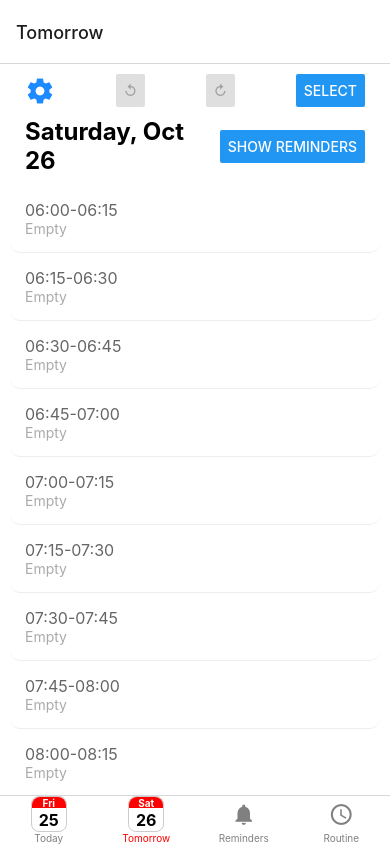
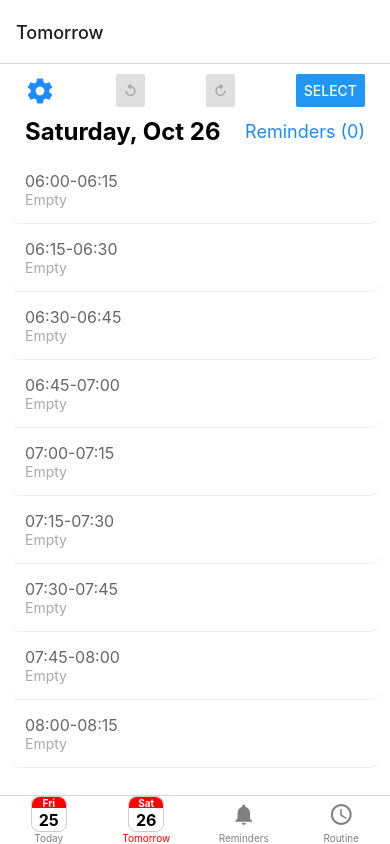
Before and after one commit to izzyjhuang/todolist, a React Native app: screen /Tomorrow in a window 390 px wide. Built offline with nearby package versions, Linux system fonts and the light colour scheme.

Commit message:
added reminder bar

```diff
--- /dev/null
+++ b/components/EventEmitter.js
@@ -0,0 +1,4 @@
+// EventEmitter.js
+import { EventEmitter } from 'events';
+const eventEmitter = new EventEmitter();
+export default eventEmitter;
--- a/package.json
+++ b/package.json
@@ -14,6 +14,7 @@
     "@react-native-picker/picker": "^2.9.0",
     "@react-navigation/bottom-tabs": "^6.6.1",
     "@react-navigation/native": "^6.1.18",
+    "events": "^3.3.0",
     "expo": "~51.0.28",
     "expo-status-bar": "~1.12.1",
     "react": "18.2.0",
--- a/screens/AllTodosScreen.js
+++ b/screens/AllTodosScreen.js
@@ -6,6 +6,7 @@ import DateTimePicker from '@react-native-community/datetimepicker';
 import { Swipeable } from 'react-native-gesture-handler';
 import { v4 as uuidv4 } from 'uuid';
 import 'react-native-get-random-values';
+import eventEmitter from '../components/EventEmitter';
 
 const AllTodosScreen = () => {
   const [todos, setTodos] = useState([]);
@@ -81,6 +82,7 @@ const AllTodosScreen = () => {
     }
 
     saveTodos(updatedTodos); // Save the updated list of todos
+    eventEmitter.emit('reminderUpdated'); // Emit an event for update
     setModalVisible(false); // Close the modal after adding or editing
     setNewTitle(''); // Reset the title input
     setNewDescription(''); // Reset the description input
@@ -91,6 +93,7 @@ const AllTodosScreen = () => {
     const updatedTodos = todos.map(todo =>
       todo.id === id ? { ...todo, completed: !todo.completed } : todo
     );
+    eventEmitter.emit('reminderUpdated'); // Emit an event for update
     saveTodos(updatedTodos); // Save the updated list with the updated completion status
   };
   const categorizeTodos = () => {
@@ -136,6 +139,7 @@ const AllTodosScreen = () => {
     saveHistory(); // Save the current state for undo functionality
     const updatedTodos = todos.filter(todo => todo.id !== id); // Filter out the todo with the specified id
     saveTodos(updatedTodos); // Save the updated list of todos
+    eventEmitter.emit('reminderUpdated'); // Emit an event for update
   };
 
   const renderRightActions = (id) => (
@@ -323,7 +327,7 @@ const styles = StyleSheet.create({
     alignItems: 'flex-start',
   },
   datePicker: {
-    width: '100%',
+    width: '40%',
   },
   deleteButton: {
     backgroundColor: 'red',
--- a/screens/TodayScreen.js
+++ b/screens/TodayScreen.js
@@ -10,6 +10,7 @@ import AddTodoModal from '../components/AddTodoModal';
 import SettingsModal from '../components/SettingsModal';
 import DateTimePicker from '@react-native-community/datetimepicker';
 import { Swipeable } from 'react-native-gesture-handler';
+import eventEmitter from '../components/EventEmitter';
 
 const getCurrentTime = () => {
   const now = new Date();
@@ -126,9 +127,9 @@ const TodayScreen = () => {
             <Text style={[styles.reminderDescription, item.completed && styles.completedText]}>{item.description}</Text>
           ) : null}
         </View>
-        <Text style={[styles.reminderDate, item.completed && styles.completedText]}>
+        {/* <Text style={[styles.reminderDate, item.completed && styles.completedText]}>
           {new Date(item.date).toLocaleDateString('en-US')}
-        </Text>
+        </Text> */}
       </TouchableOpacity>
     </Swipeable>
   );
@@ -143,12 +144,28 @@ const TodayScreen = () => {
   useEffect(() => {
     const loadTodayReminders = async () => {
       const storedTodos = await AsyncStorage.getItem('todos');
+      const todayDate = new Date().toISOString().split('T')[0]; // Format: YYYY-MM-DD
       if (storedTodos) {
         const todos = JSON.parse(storedTodos);
-        filterTodayReminders(todos); // Filter for today's reminders
+        const todayReminders = todos.filter(
+          (todo) => new Date(todo.date).toISOString().split('T')[0] === todayDate
+        );
+        setReminders(todayReminders);
       }
     };
+
     loadTodayReminders();
+
+    const handleReminderUpdate = () => {
+      loadTodayReminders(); // Reload reminders when an update occurs
+    };
+
+    eventEmitter.on('reminderUpdated', handleReminderUpdate);
+
+    // Clean up the listener when the component is unmounted
+    return () => {
+      eventEmitter.off('reminderUpdated', handleReminderUpdate);
+    };
   }, []);
 
   const toggleRemindersVisibility = () => {
@@ -465,7 +482,19 @@ const TodayScreen = () => {
       </View>
       <View style={styles.headerContainer}>
         <Text style={styles.header}>{getFormattedDate()}</Text>
-        <Button title={isRemindersVisible ? "Hide Reminders" : "Show Reminders"} onPress={toggleRemindersVisibility} />
+        <TouchableOpacity onPress={toggleRemindersVisibility}>
+          <Text
+            style={[
+              styles.remindersButton,
+              { fontWeight: reminders.length > 0 ? 'bold' : 'normal',
+                fontSize: 18,
+                color: '#1E8AFF',
+               } // Conditional font weight
+            ]}
+          >
+            {isRemindersVisible ? `Hide Reminders` : `Reminders (${reminders.length})`}
+          </Text>
+        </TouchableOpacity>
       </View>
 
       {/* Collapsible Reminder Section */}
@@ -707,6 +736,9 @@ const styles = StyleSheet.create({
     marginBottom: 20,
     alignItems: 'flex-start',
   },
+  datePicker: {
+    width: '40%',
+  },
   noRemindersText: {
     fontSize: 16,
     color: '#888',
--- a/screens/TomorrowScreen.js
+++ b/screens/TomorrowScreen.js
@@ -9,6 +9,7 @@ import SettingsModal from '../components/SettingsModal';
 import DateTimePicker from '@react-native-community/datetimepicker';
 import { Swipeable } from 'react-native-gesture-handler';
 import { usePriorities } from '../components/PrioritiesContext';
+import eventEmitter from '../components/EventEmitter';
 
 // Function to get tomorrow's date in the format "YYYY-MM-DD" for easier comparison
 const getTomorrowDate = () => {
@@ -91,12 +92,31 @@ const TomorrowScreen = () => {
   useEffect(() => {
     const loadTomorrowReminders = async () => {
       const storedTodos = await AsyncStorage.getItem('todos');
+      const tomorrow = new Date();
+      tomorrow.setDate(tomorrow.getDate() + 1); // Set date to tomorrow
+      const tomorrowDateString = tomorrow.toISOString().split('T')[0]; // Format: YYYY-MM-DD
+
       if (storedTodos) {
         const todos = JSON.parse(storedTodos);
-        filterTomorrowReminders(todos); // Filter for tomorrow's reminders
+        const tomorrowReminders = todos.filter(
+          (todo) => new Date(todo.date).toISOString().split('T')[0] === tomorrowDateString
+        );
+        setReminders(tomorrowReminders);
       }
     };
+
     loadTomorrowReminders();
+
+    const handleReminderUpdate = () => {
+      loadTomorrowReminders(); // Reload reminders when an update occurs
+    };
+
+    eventEmitter.on('reminderUpdated', handleReminderUpdate);
+
+    // Clean up the listener when the component is unmounted
+    return () => {
+      eventEmitter.off('reminderUpdated', handleReminderUpdate);
+    };
   }, []);
 
   const toggleRemindersVisibility = () => {
@@ -127,9 +147,9 @@ const TomorrowScreen = () => {
             <Text style={[styles.reminderDescription, item.completed && styles.completedText]}>{item.description}</Text>
           ) : null}
         </View>
-        <Text style={[styles.reminderDate, item.completed && styles.completedText]}>
+        {/* <Text style={[styles.reminderDate, item.completed && styles.completedText]}>
           {new Date(item.date).toLocaleDateString('en-US')}
-        </Text>
+        </Text> */}
       </TouchableOpacity>
     </Swipeable>
   );
@@ -414,7 +434,19 @@ const TomorrowScreen = () => {
       </View>
       <View style={styles.headerContainer}>
         <Text style={styles.header}>{getFormattedDate()}</Text>
-        <Button title={isRemindersVisible ? "Hide Reminders" : "Show Reminders"} onPress={toggleRemindersVisibility} />
+        <TouchableOpacity onPress={toggleRemindersVisibility}>
+          <Text
+            style={[
+              styles.remindersButton,
+              { fontWeight: reminders.length > 0 ? 'bold' : 'normal',
+                fontSize: 18,
+                color: '#1E8AFF',
+               } // Conditional font weight
+            ]}
+          >
+            {isRemindersVisible ? `Hide Reminders` : `Reminders (${reminders.length})`}
+          </Text>
+        </TouchableOpacity>
       </View>
 
       {/* Collapsible Reminder Section */}
@@ -646,6 +678,9 @@ const styles = StyleSheet.create({
     marginBottom: 20,
     alignItems: 'flex-start',
   },
+  datePicker: {
+    width: '40%',
+  },
   noRemindersText: {
     fontSize: 16,
     color: '#888',
```
Also changed, not shown: 1 other file (tests, documents, lock files or other folders).
